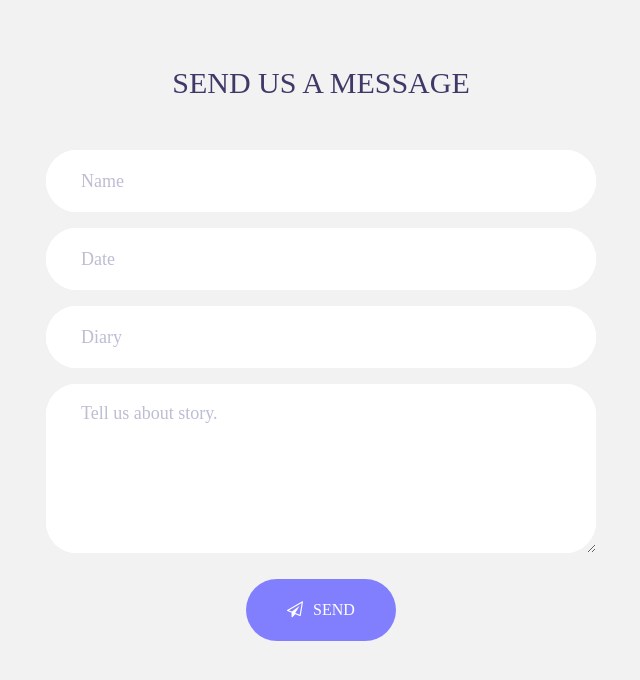
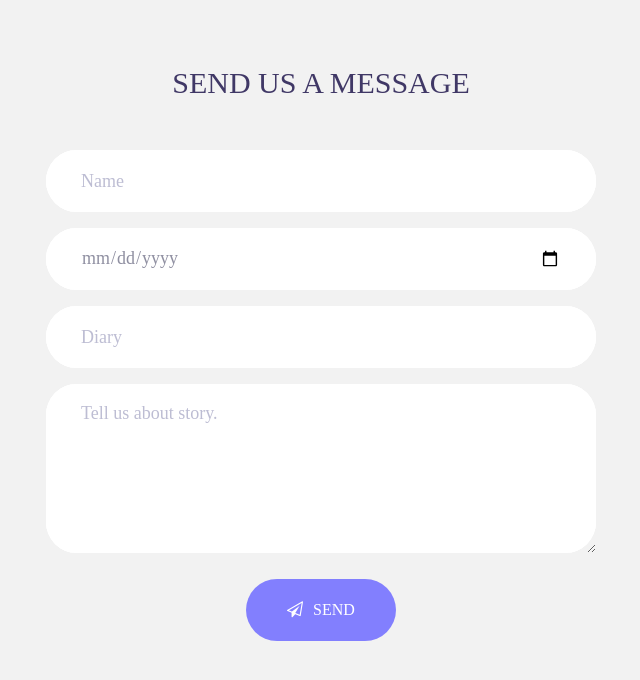
Before and after one commit to woranun-wareeparsert/test, a plain HTML site: page index.html in a window 1280 px wide. Shown: the whole page, without its empty margins (319-959 px from the left). Drawn offline with Linux system fonts and the light colour scheme; a web font is replaced by a local one.

Commit message:
Update index.html

```diff
--- a/index.html
+++ b/index.html
@@ -42,7 +42,7 @@
                 </div>
 
                 <div class="wrap-input100 validate-input" data-validate="Please enter your email: e@a.x">
-                    <input class="input100" type="text" id="Date" name="Date" placeholder="Date">
+                    <input class="input100" type="date" id="Date" name="Date" name="appointmentdate" min="2020-01-01" max="2030-12-31" step="1" placeholder="e.g. 01/10/2020">
                     <span class="focus-input100"></span>
                 </div>
 
```
